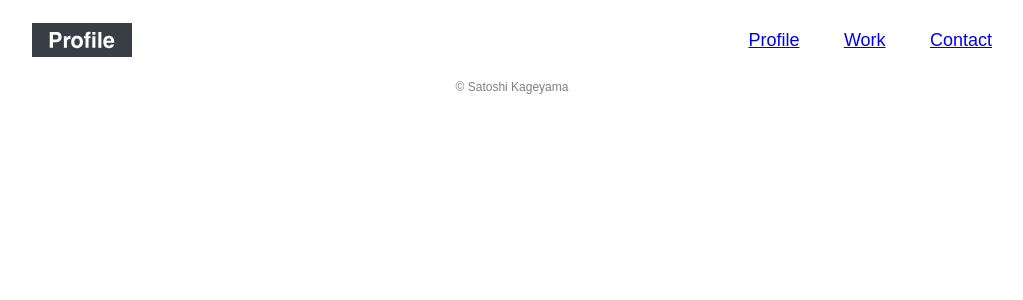
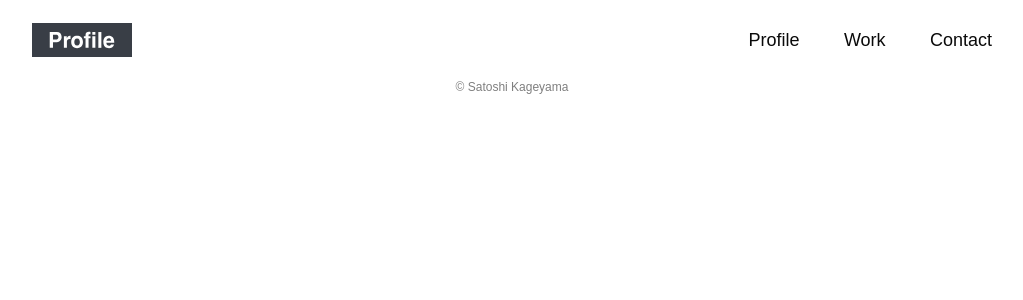
Before and after one commit to 12kagetti12/profile, a Next.js app: page /about in a window 1280 px wide. Shown: the top 300 px of the page, without its empty margins (128-1151 px from the left). Built offline with nearby package versions, Linux system fonts and the light colour scheme.

Commit message:
🔥 remove unnecessary line breaks

```diff
--- a/components/footer.module.css
+++ b/components/footer.module.css
@@ -11,7 +11,6 @@
   flex-direction: column;
   align-items: center;
 }
-
 
 /* =================================
   Object
--- a/components/header.module.css
+++ b/components/header.module.css
@@ -33,9 +33,6 @@
   justify-content: center;
   align-content: center;
 }
-
-
-
 
 /* =================================
   Object
@@ -150,6 +147,32 @@
   min-width: 30%;
 }
 
+.p_nav a {
+  position: relative;
+  display: inline-block;
+  text-decoration: none;
+  color: rgb(10, 10, 10);
+}
+
+.p_nav a::after {
+  position: absolute;
+  bottom: 2px;
+  left: 0;
+  content: '';
+  width: 100%;
+  height: 2px;
+  background: rgb(10, 10, 10);
+  opacity: 0;
+  visibility: hidden;
+  transition: .3s;
+}
+
+.p_nav a:hover::after {
+  bottom: -2px;
+  opacity: 1;
+  visibility: visible;
+}
+
 /* Utility -----------------------*/
 
 
```
